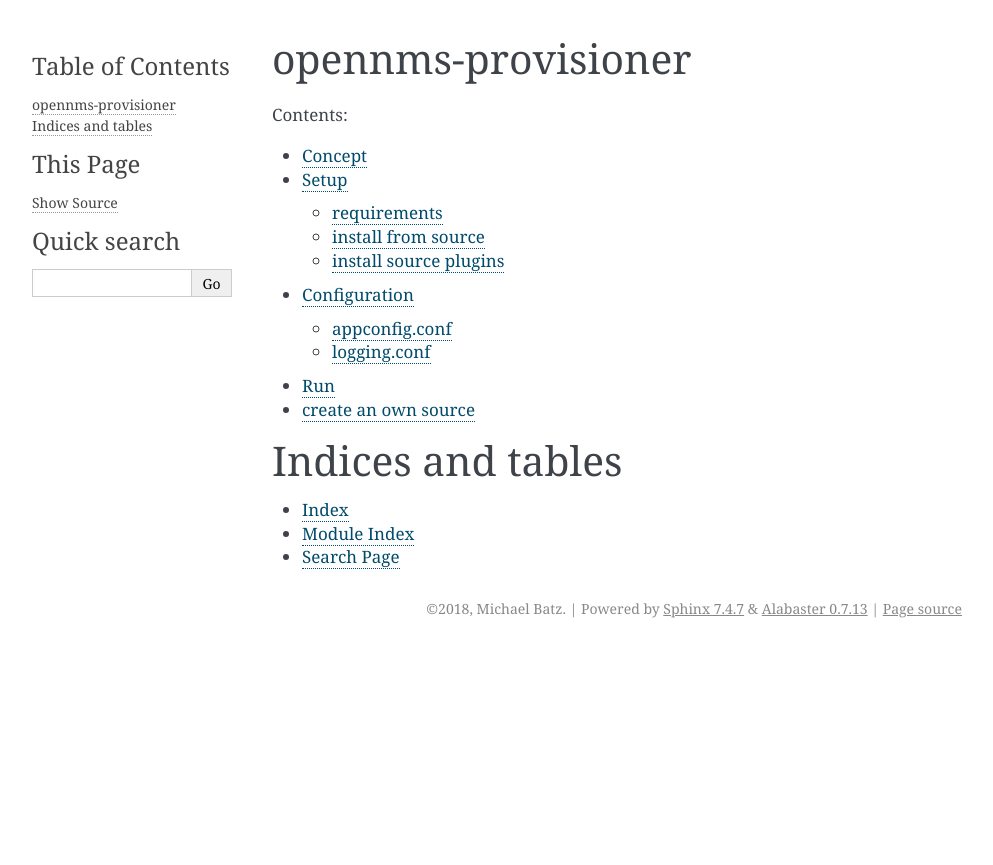
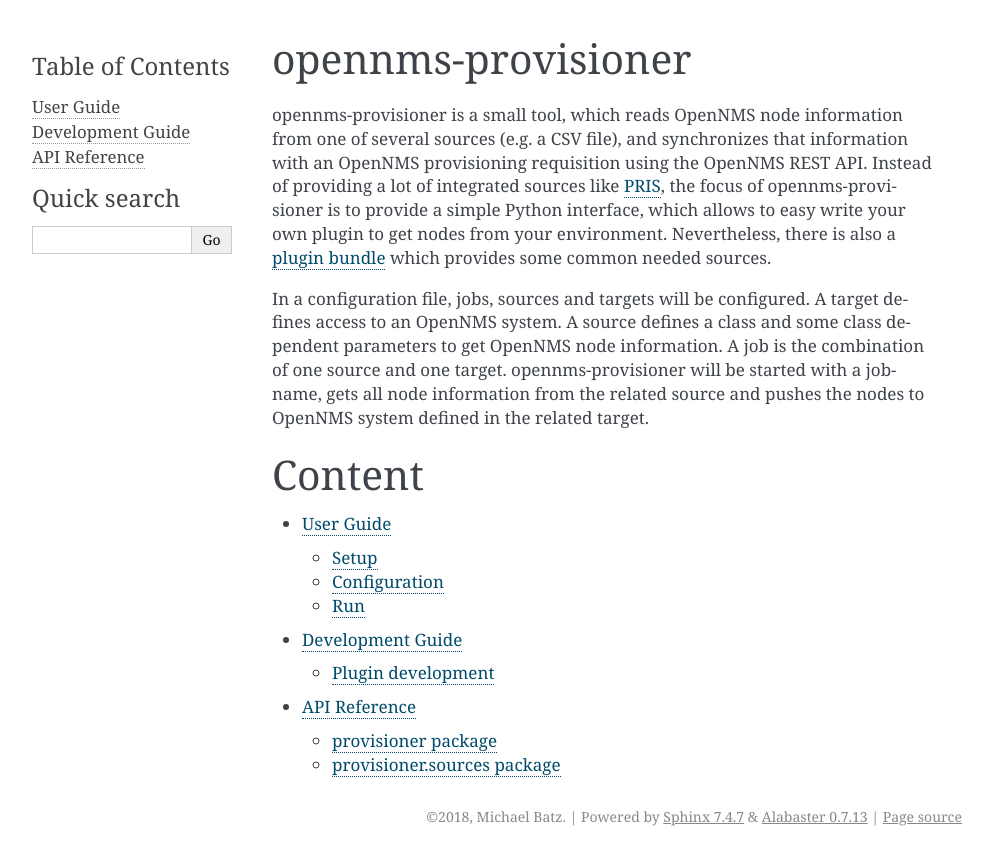
Before and after one commit to michael-batz/opennms-provisioner, a Sphinx documentation site: the page built from docs/source/index.rst, in a window 1280 px wide. Shown: the top 865 px of the page, without its empty margins (148-1141 px from the left). Built offline with Sphinx 7.4.7, drawn with Linux system fonts in a browser that asks for light colours.

Commit message:
documentation: new structure, content extended

```diff
--- a/docs/source/concept.rst
+++ b/README.rst
@@ -1,10 +1,10 @@
-Concept
-=======
-opennms-provisioner is a tool, which reads OpenNMS node information from one of several sources (e.g. a CSV file),
+opennms-provisioner
+===================
+opennms-provisioner is a small tool, which reads OpenNMS node information from one of several sources (e.g. a CSV file),
 and synchronizes that information with an OpenNMS provisioning requisition using the OpenNMS REST API. Instead of
 providing a lot of integrated sources like `PRIS <https://docs.opennms.org/pris/branches/master/pris/pris.html>`_,
 the focus of opennms-provisioner is to provide a simple Python interface, which allows to easy write your own plugin
-to get nodes the in your environment. Nevertheless, there is also a `plugin bundle <https://github.com/michael-batz/opennms-provisioner-plugins>`_
+to get nodes from your environment. Nevertheless, there is also a `plugin bundle <https://github.com/michael-batz/opennms-provisioner-plugins>`_
 which provides some common needed sources.
 
 In a configuration file, jobs, sources and targets will be configured. A target defines access to an OpenNMS system.
--- /dev/null
+++ b/docs/source/apidoc/modules.rst
@@ -0,0 +1,8 @@
+API Reference
+=============
+
+.. toctree::
+   :maxdepth: 4
+
+   provisioner
+   provisioner.sources
--- /dev/null
+++ b/docs/source/apidoc/provisioner.sources.rst
@@ -0,0 +1,22 @@
+provisioner.sources package
+===========================
+
+Submodules
+----------
+
+provisioner.sources.test module
+-------------------------------
+
+.. automodule:: provisioner.sources.test
+    :members:
+    :undoc-members:
+    :show-inheritance:
+
+
+Module contents
+---------------
+
+.. automodule:: provisioner.sources
+    :members:
+    :undoc-members:
+    :show-inheritance:
--- a/docs/source/conf.py
+++ b/docs/source/conf.py
@@ -12,10 +12,9 @@
 # add these directories to sys.path here. If the directory is relative to the
 # documentation root, use os.path.abspath to make it absolute, like shown here.
 #
-# import os
-# import sys
-# sys.path.insert(0, os.path.abspath('.'))
-
+import os
+import sys
+sys.path.insert(0, os.path.abspath('../..'))
 
 # -- Project information -----------------------------------------------------
 
@@ -97,7 +96,9 @@
 # default: ``['localtoc.html', 'relations.html', 'sourcelink.html',
 # 'searchbox.html']``.
 #
-# html_sidebars = {}
+html_sidebars = {
+    '**': ['globaltoc.html', 'searchbox.html']
+}
 
 
 # -- Options for HTMLHelp output ---------------------------------------------
--- /dev/null
+++ b/docs/source/devguide/index.rst
@@ -0,0 +1,7 @@
+Development Guide
+=================
+
+.. toctree::
+    :maxdepth: 2
+
+    sourceplugin
--- /dev/null
+++ b/docs/source/devguide/sourceplugin.rst
@@ -0,0 +1,2 @@
+Plugin development
+==================
--- a/docs/source/index.rst
+++ b/docs/source/index.rst
@@ -1,20 +1,11 @@
-opennms-provisioner
-====================
+.. include:: ../../README.rst
 
+
+Content
+=======
 .. toctree::
     :maxdepth: 2
-    :caption: Contents:
 
-    concept
-    setup
-    config
-    run
-    plugin
-
-
-Indices and tables
-==================
-
-* :ref:`genindex`
-* :ref:`modindex`
-* :ref:`search`
+    userguide/index
+    devguide/index
+    apidoc/modules
--- a/docs/source/plugin.rst
+++ /dev/null
@@ -1,2 +0,0 @@
-create an own source
-====================
--- /dev/null
+++ b/docs/source/userguide/index.rst
@@ -0,0 +1,9 @@
+User Guide
+==========
+
+.. toctree::
+    :maxdepth: 2
+
+    setup
+    config
+    run
```
Also changed, not shown: docs/source/apidoc/provisioner.rst (added, +46 -0 lines), docs/source/userguide/config.rst (renamed from docs/source/config.rst), docs/source/userguide/run.rst (renamed from docs/source/run.rst), docs/source/userguide/setup.rst (renamed from docs/source/setup.rst).
